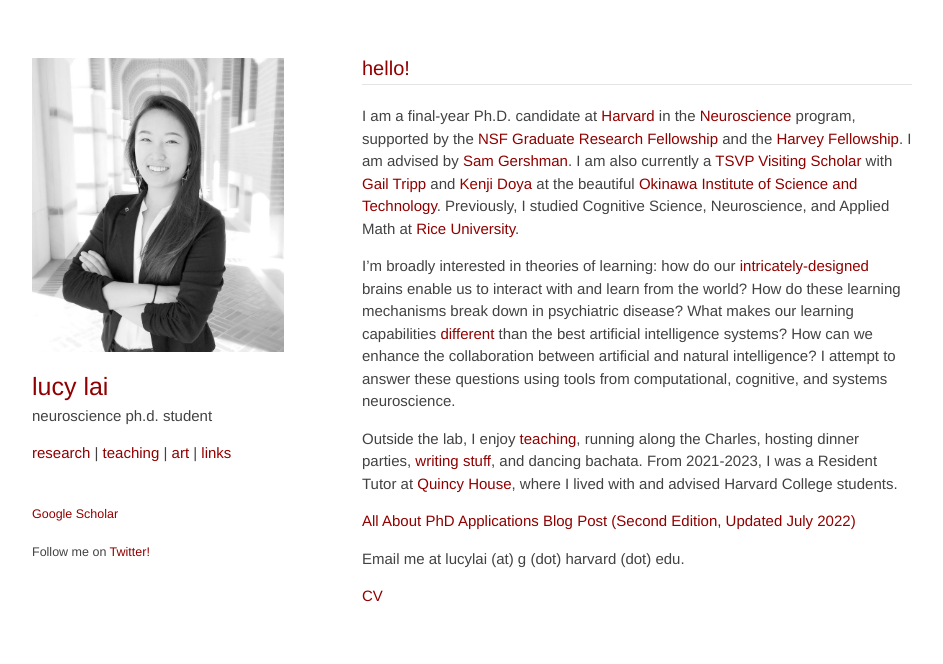
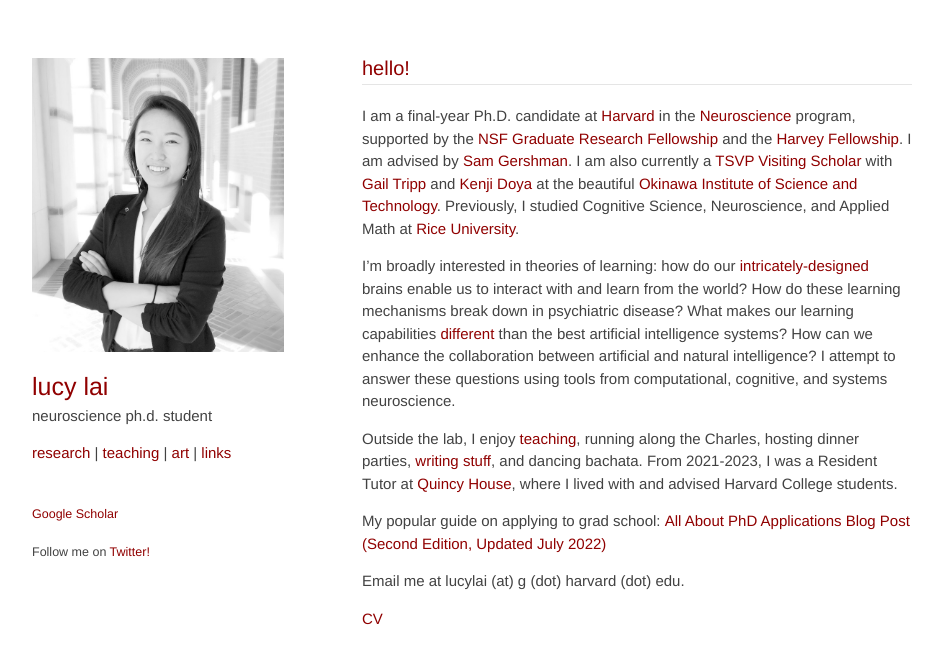
Before and after one commit to lucylai96/lucylai96.github.io, a Jekyll site: the page built from index.md, in a window 1280 px wide. Shown: the top 664 px of the page, without its empty margins (168-1111 px from the left). Built offline with Jekyll 4.4.1, drawn with Linux system fonts in a browser that asks for light colours; our own code applies the rules of GitHub Pages for plain Markdown files.

Commit message:
Update index.md

```diff
--- a/index.md
+++ b/index.md
@@ -6,7 +6,7 @@
 
 Outside the lab, I enjoy <a href="http://lucy-lai.com/teaching" target="_blank">teaching</a>, running along the Charles, hosting dinner parties, <a href="http://lucyblogs.wordpress.com/" target="_blank">writing</a> <a href="http://subcorticalsongs.wordpress.com/" target="_blank">stuff</a>, and dancing bachata. From 2021-2023, I was a Resident Tutor at <a href="https://quincy.harvard.edu/" target="_blank">Quincy House</a>, where I lived with and advised Harvard College students.
 
-**[All About PhD Applications Blog Post (Second Edition, Updated July 2022)](https://lucy-lai.com/blog/gradapps)**
+My popular guide on applying to grad school: **[All About PhD Applications Blog Post (Second Edition, Updated July 2022)](https://lucy-lai.com/blog/gradapps)**
 
 Email me at lucylai (at) g (dot) harvard (dot) edu.
 
```
